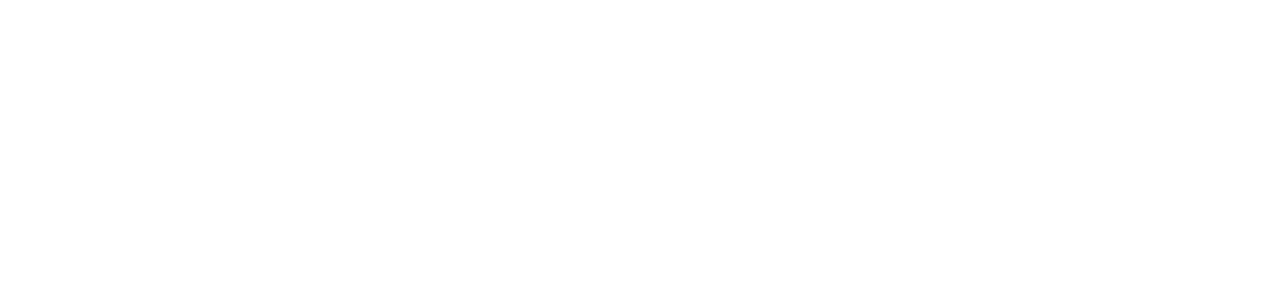
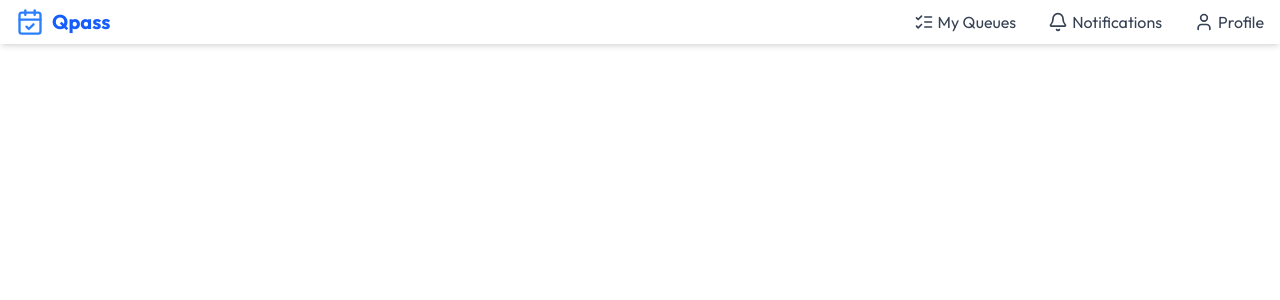
Before and after one commit to Holuwaphemmy01/Qpass, a React (Vite) app in the folder client/: page /client in a window 1280 px wide. Before the commit this address had no page. Shown: the top 300 px of the page. Built offline with nearby package versions, Linux system fonts and the light colour scheme.

Commit message:
client navbar section

```diff
--- a/client/src/App.tsx
+++ b/client/src/App.tsx
@@ -2,6 +2,7 @@
 import { Route, Routes } from 'react-router-dom'
 import Home from './pages/Home'
 import Institution from './pages/Institution'
+import Client from './pages/Client'
 
 
 function App() {
@@ -11,6 +12,7 @@
       <Routes>
         <Route path="/" element={<Home/>} />
         <Route path='/institution' element={<Institution/>}/>
+        <Route path='client' element={<Client/>}/>
       </Routes>
     </div>
   )
--- /dev/null
+++ b/client/src/components/client/Navbar.tsx
@@ -0,0 +1,54 @@
+import React, { useState } from 'react';
+import { Menu, X, ListChecks, Bell, User, CalendarCheck } from 'lucide-react';
+
+const Navbar = () => {
+  const [isMenuOpen, setIsMenuOpen] = useState(false);
+
+  return (
+    <header className="fixed w-full top-0 z-50 bg-white shadow-md py-2">
+      <div className="container mx-auto px-4 flex justify-between items-center">
+        <div className="flex items-center">
+          <CalendarCheck className="h-7 w-7 text-blue-500" />
+          <span className="ml-2 text-xl font-bold text-blue-600">Qpass</span>
+        </div>
+        {/* Desktop Navigation */}
+        <nav className="hidden md:flex items-center space-x-8">
+          <a href="#" className="flex items-center text-gray-700 hover:text-blue-500 transition-colors">
+            <ListChecks className="h-5 w-5 mr-1" /> My Queues
+          </a>
+          <a href="#" className="flex items-center text-gray-700 hover:text-blue-500 transition-colors">
+            <Bell className="h-5 w-5 mr-1" /> Notifications
+          </a>
+          <a href="#" className="flex items-center text-gray-700 hover:text-blue-500 transition-colors">
+            <User className="h-5 w-5 mr-1" /> Profile
+          </a>
+        </nav>
+        {/* Mobile Menu Button */}
+        <button
+          className="md:hidden text-gray-700"
+          onClick={() => setIsMenuOpen(!isMenuOpen)}
+        >
+          {isMenuOpen ? <X className="h-6 w-6" /> : <Menu className="h-6 w-6" />}
+        </button>
+      </div>
+      {/* Mobile Menu */}
+      {isMenuOpen && (
+        <div className="md:hidden bg-white shadow-lg absolute top-full left-0 right-0 py-4">
+          <div className="container mx-auto px-4 space-y-3">
+            <a href="#" className="flex items-center py-2 text-gray-700 hover:text-blue-500">
+              <ListChecks className="h-5 w-5 mr-1" /> My Queues
+            </a>
+            <a href="#" className="flex items-center py-2 text-gray-700 hover:text-blue-500">
+              <Bell className="h-5 w-5 mr-1" /> Notifications
+            </a>
+            <a href="#" className="flex items-center py-2 text-gray-700 hover:text-blue-500">
+              <User className="h-5 w-5 mr-1" /> Profile
+            </a>
+          </div>
+        </div>
+      )}
+    </header>
+  );
+};
+
+export default Navbar;
--- /dev/null
+++ b/client/src/pages/Client.tsx
@@ -0,0 +1,12 @@
+import React from 'react'
+import Navbar from '../components/client/Navbar'
+
+const Client = () => {
+  return (
+    <>
+     <Navbar/>
+    </>
+  )
+}
+
+export default Client
```
